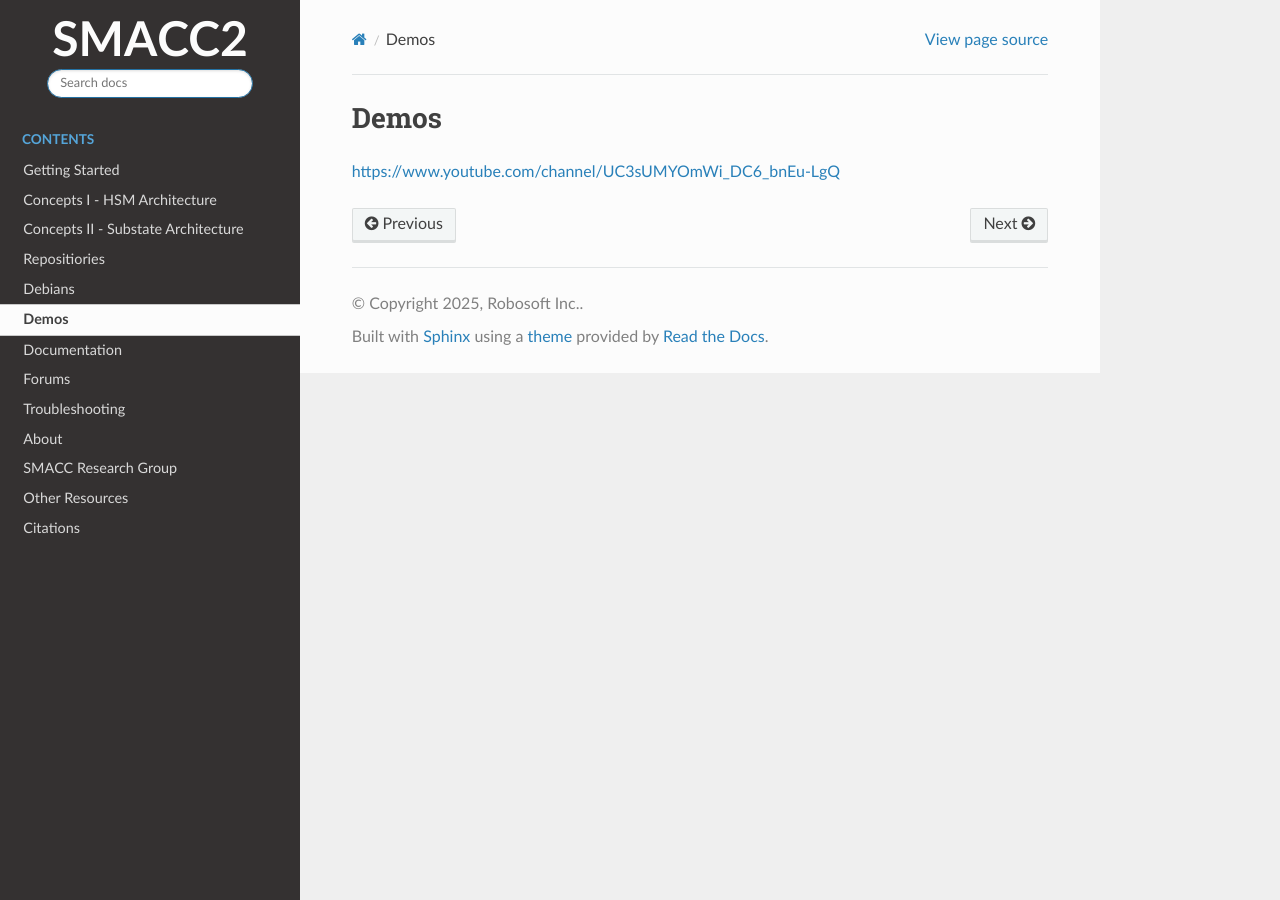
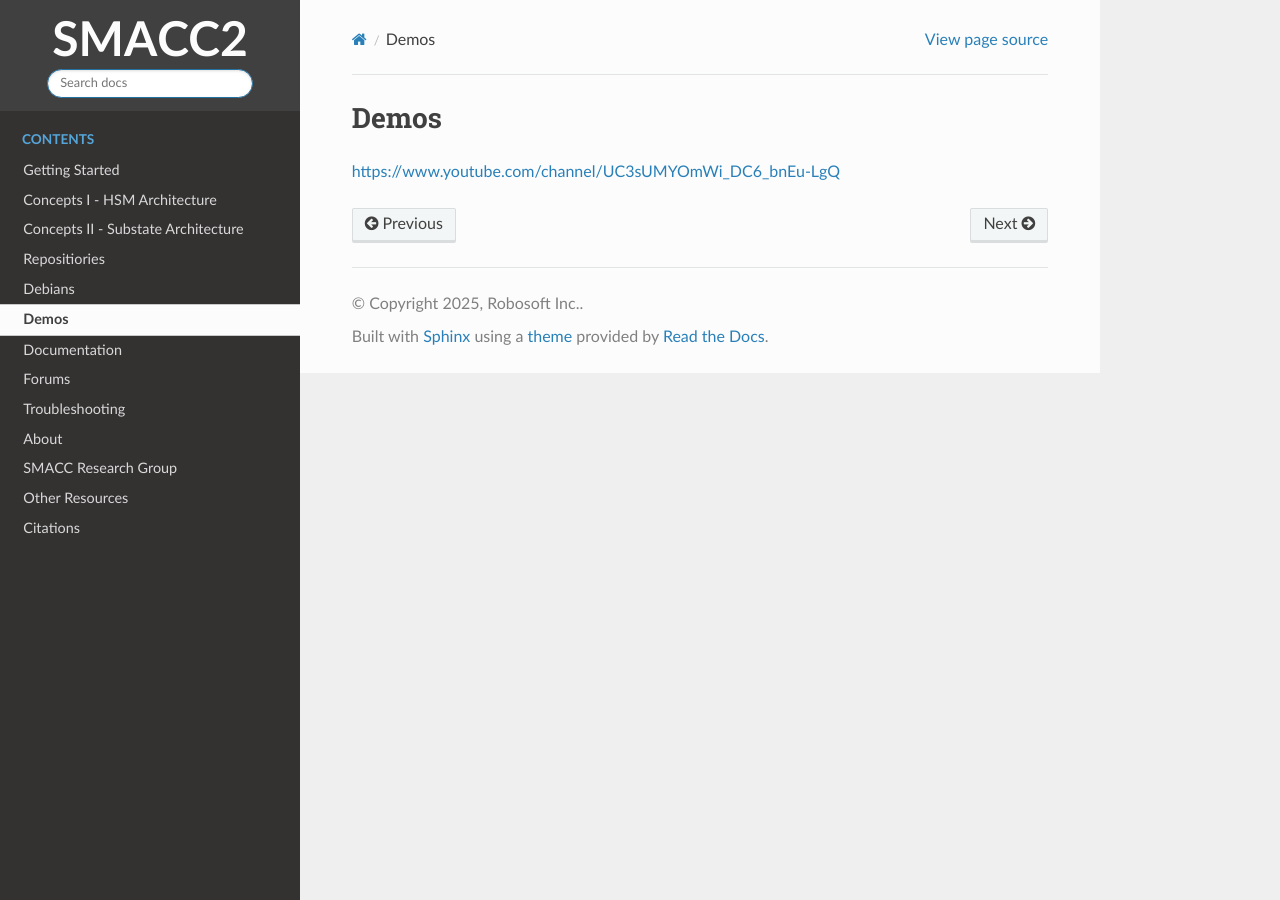
Before and after one commit to robosoft-ai/smacc2_docs, a Sphinx documentation site: the page built from docs/source/demos.rst, in a window 1280 px wide. Built offline with Sphinx 7.4.7 and the Read the Docs theme 3.1.0, drawn with Linux system fonts in a browser that asks for light colours; comment, search, counter and statistics services are not loaded.

Commit message:
Update custom.css

```diff
--- a/docs/source/_static/custom.css
+++ b/docs/source/_static/custom.css
@@ -31,7 +31,17 @@
     padding: .809em;
     margin-bottom: .809em;
     z-index: 200;
-    background-color: #343131;
+    background-color: #404040;
     text-align: center;
     color: #fcfcfc;
 }
+
+.floating.container.bottom-right {
+    right: auto;
+    left: 0;
+    color: #404040;
+}
+
+.floating.container.bottom-right a {
+    color: #2980b9;
+}
```
